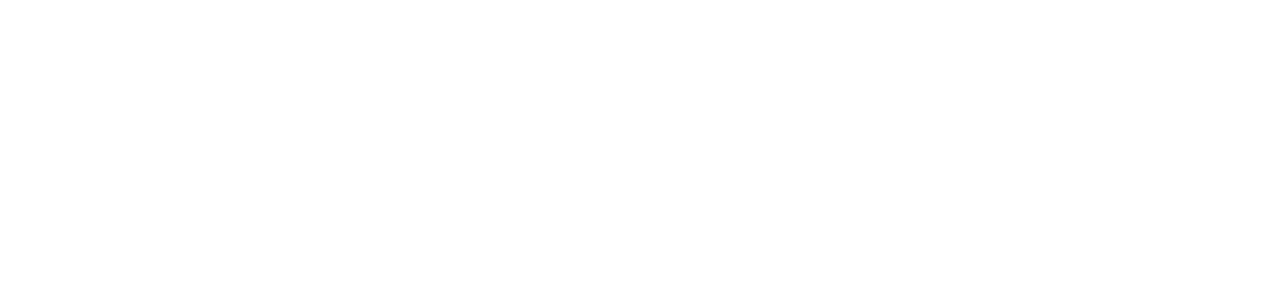
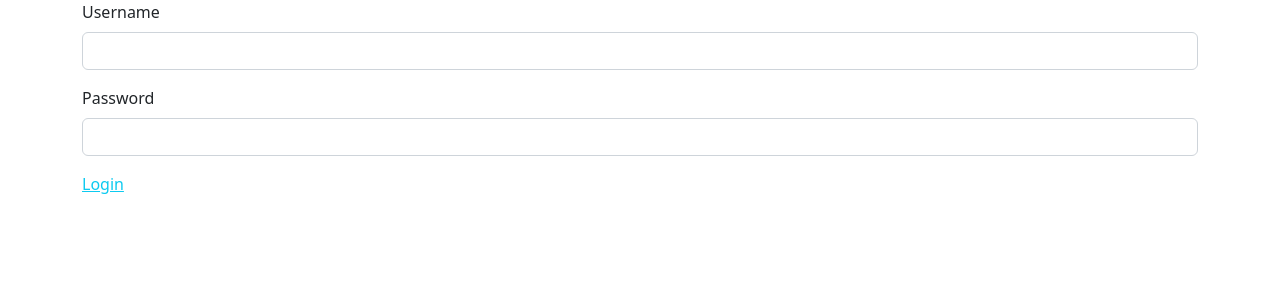
Before and after one commit to Asiyacm/Employee-Angular-App, an Angular app: page / in a window 1280 px wide. Shown: the top 300 px of the page. Built offline with nearby package versions, Linux system fonts and the light colour scheme.

Commit message:
admin commit

```diff
--- /dev/null
+++ b/src/app/admin-login/admin-login.component.html
@@ -0,0 +1,21 @@
+<div class="container">
+    <div class="row">
+        <div class="col col-12 col-sm-12 col-md-12 col-lg-12 col-xl-12 col-xxl-12">
+
+<div class="row g-3">
+    <div class="col col-12 col-sm-12 col-md-12 col-lg-12 col-xl-12 col-xxl-12">
+        <label for="" class="form-label">Username</label>
+        <input type="text" class="form-control">
+    </div>
+    <div class="col col-12 col-sm-12 col-md-12 col-lg-12 col-xl-12 col-xxl-12">
+        <label for="" class="form-label">Password</label>
+        <input type="password" name="" id="" class="form-control">
+    </div>
+    <div class="col col-12 col-sm-12 col-md-12 col-lg-12 col-xl-12 col-xxl-12">
+        <a href="" class="text-info">Login</a>
+    </div>
+</div>
+
+        </div>
+    </div>
+</div>
--- a/src/app/app.component.html
+++ b/src/app/app.component.html
@@ -1,3 +1,3 @@
-
+<app-admin-login></app-admin-login>
 
 <router-outlet></router-outlet>
--- a/src/app/app.module.ts
+++ b/src/app/app.module.ts
@@ -3,10 +3,12 @@
 
 import { AppRoutingModule } from './app-routing.module';
 import { AppComponent } from './app.component';
+import { AdminLoginComponent } from './admin-login/admin-login.component';
 
 @NgModule({
   declarations: [
-    AppComponent
+    AppComponent,
+    AdminLoginComponent
   ],
   imports: [
     BrowserModule,
```
Also changed, not shown: src/app/admin-login/admin-login.component.ts (added, +10 -0 lines), src/app/admin-login/admin-login.component.css (added).
